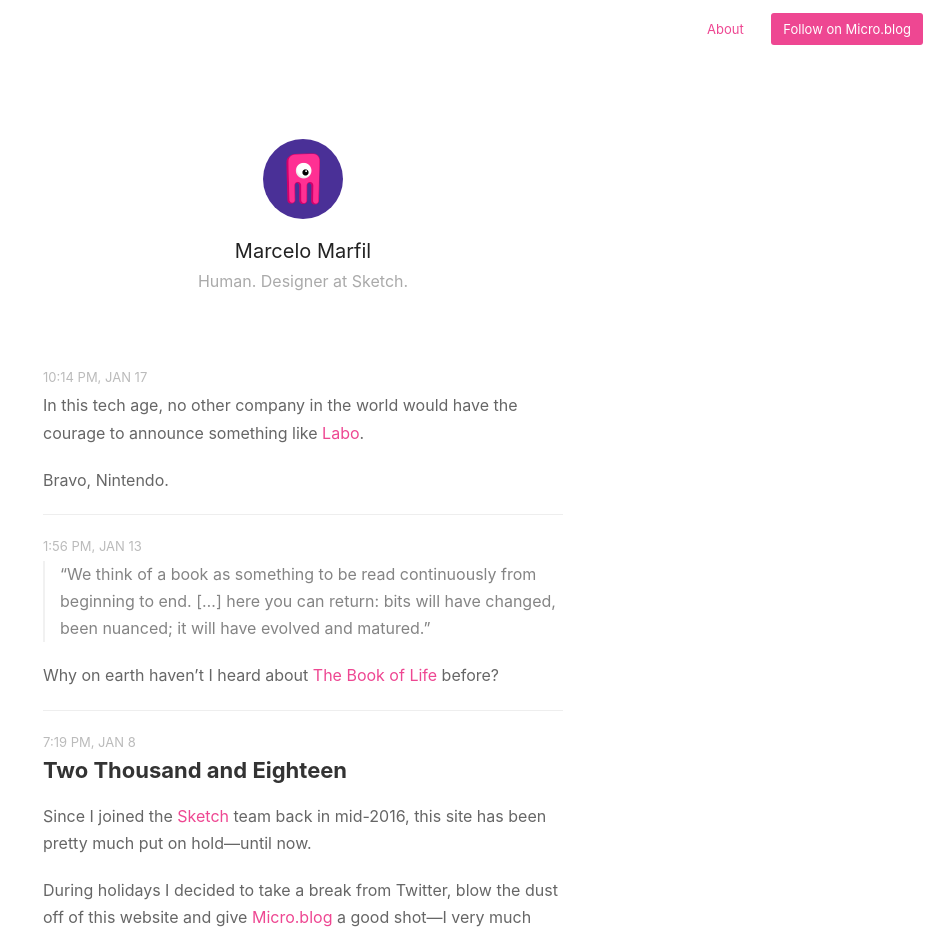
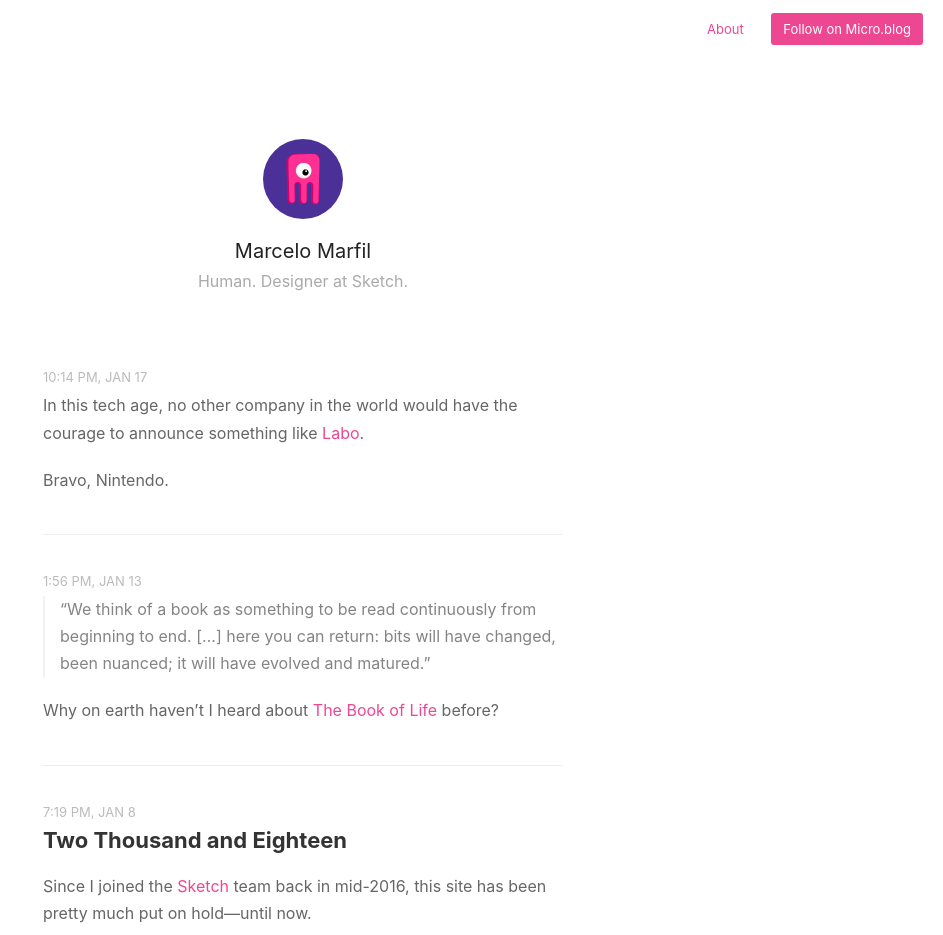
Before and after one commit to lifeinoppo/netlify, a Jekyll site: the page built from index.html, in a window 1280 px wide. Shown: the top 935 px of the page, without its empty margins (337-1280 px from the left). Built offline with Jekyll 4.4.1, drawn with Linux system fonts in a browser that asks for light colours; the list of posts is cut into pages by our own code.

Commit message:
Layout tweaks

```diff
--- a/_includes/post-list.html
+++ b/_includes/post-list.html
@@ -8,6 +8,7 @@
                     <h1><a href="{{ site.baseurl }}/{{ post.url | remove_first: '/' }}">{{ post.title }}</a></h1> <span class="post_content">{{ post.content }}</span>
                 {% endif %}
         </li>
+        <hr>
     {% endfor %}
 </ul>
 
--- a/assets/css/style.css
+++ b/assets/css/style.css
@@ -390,11 +390,6 @@ Post List
 	border-top: 0 !important;
 }
 
-#post-list li+li {
-	padding-top: 25px;
-	border-top: 1px solid #eee;
-}
-
 #post-list h1 a {
 	color: #333;
 	display: block;
```
